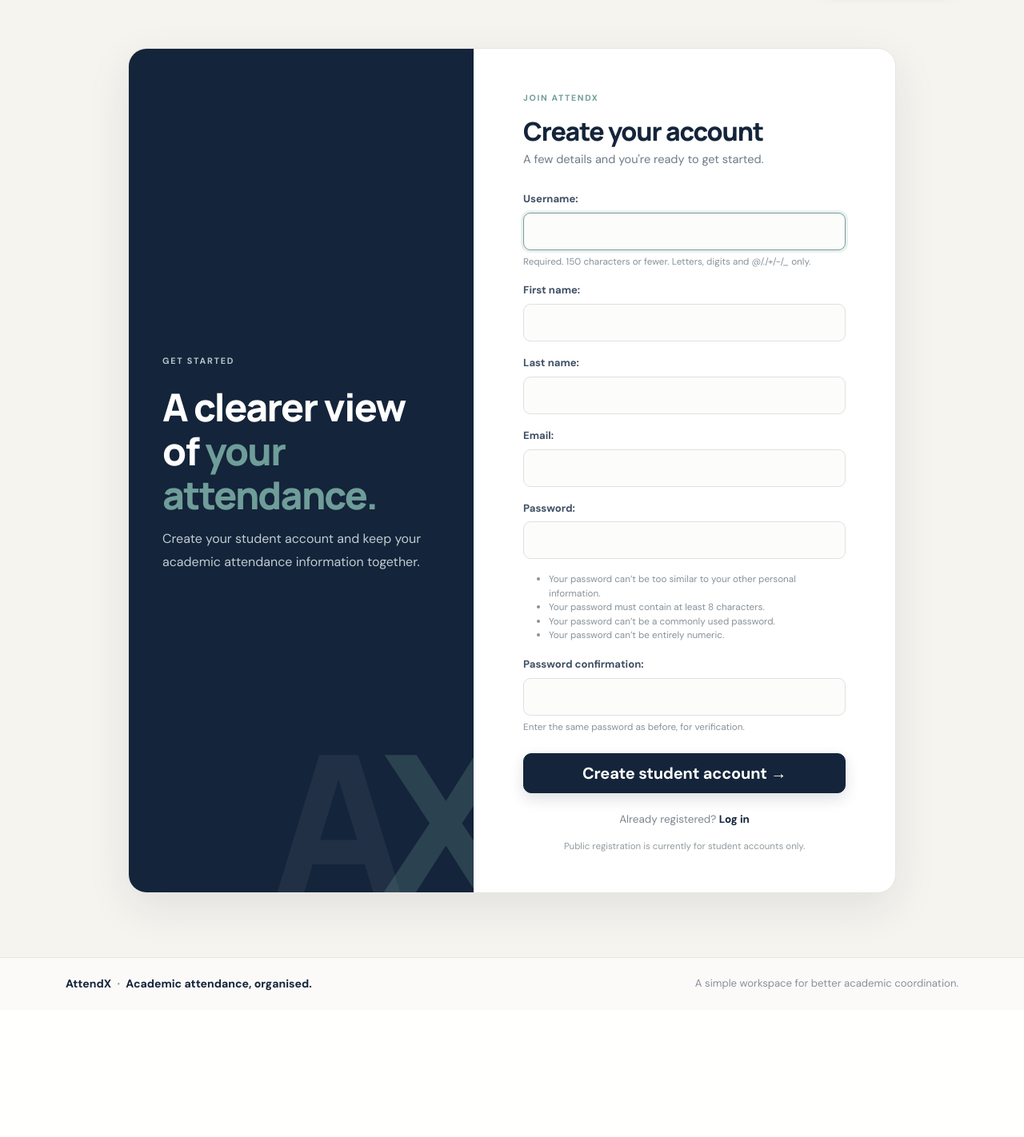
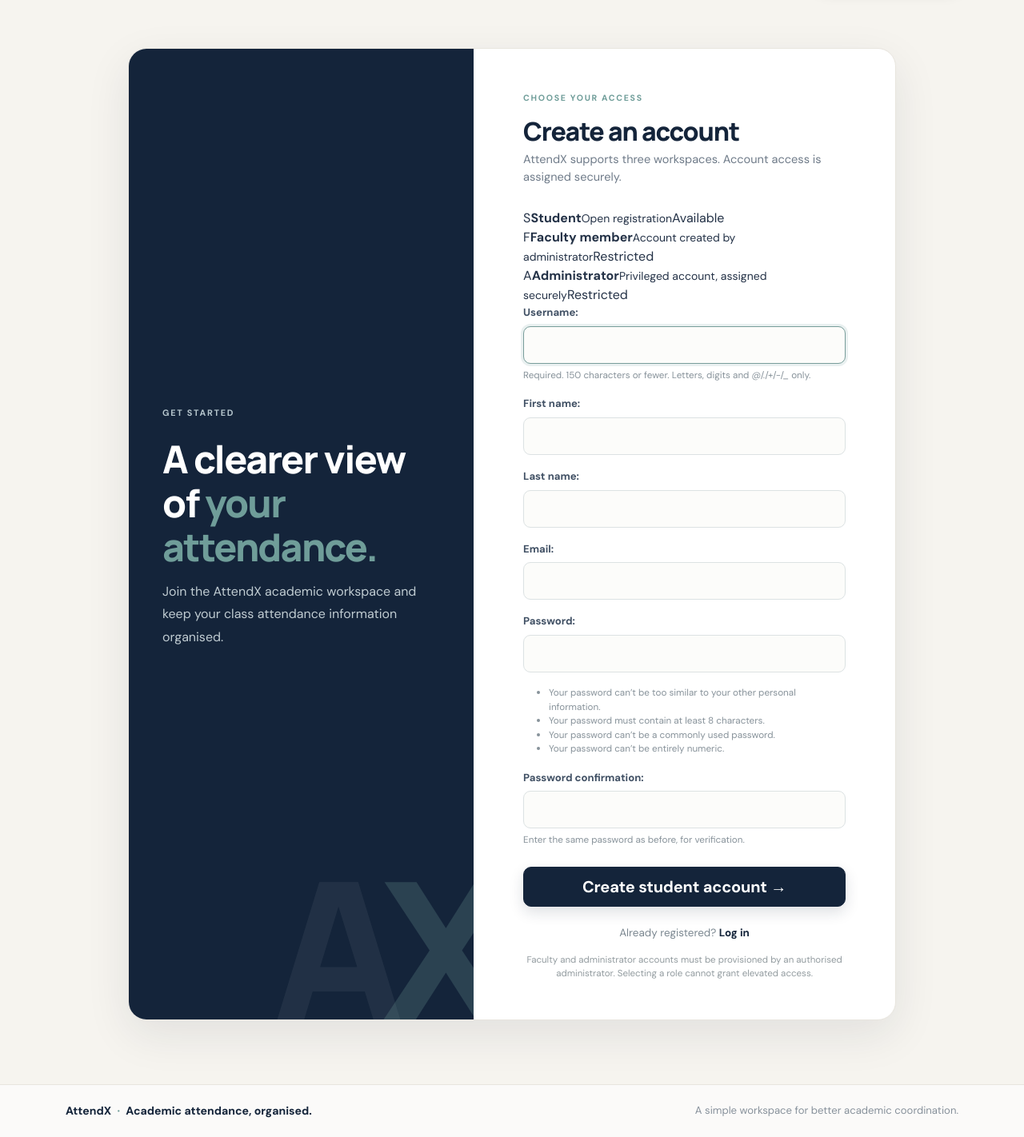
Before and after one commit to adityatiwari-git/AttendX, a Django app: page /accounts/register/ in a window 1280 px wide. Shown: the part 82-1504 px from the top of the page at 80% size. Before the commit the page ends 1321 px from the top, so only its background shows below. Run offline with Django 5.2, Linux system fonts and the light colour scheme.

Commit message:
Clarify student registration and protected faculty/admin access

```diff
--- a/templates/registration/register.html
+++ b/templates/registration/register.html
@@ -2,11 +2,16 @@
 {% block title %}Create account | AttendX{% endblock %}
 {% block content %}
 <section class="auth-layout">
-  <div class="auth-aside"><span class="eyebrow eyebrow-light">GET STARTED</span><h1>A clearer view of <span>your attendance.</span></h1><p>Create your student account and keep your academic attendance information together.</p><div class="auth-aside-mark">A<span>X</span></div></div>
-  <div class="auth-card"><span class="auth-kicker">JOIN ATTENDX</span><h2>Create your account</h2><p class="auth-subtitle">A few details and you're ready to get started.</p>
+  <div class="auth-aside"><span class="eyebrow eyebrow-light">GET STARTED</span><h1>A clearer view of <span>your attendance.</span></h1><p>Join the AttendX academic workspace and keep your class attendance information organised.</p><div class="auth-aside-mark">A<span>X</span></div></div>
+  <div class="auth-card"><span class="auth-kicker">CHOOSE YOUR ACCESS</span><h2>Create an account</h2><p class="auth-subtitle">AttendX supports three workspaces. Account access is assigned securely.</p>
+    <div class="role-choice-list">
+      <div class="role-choice active"><span class="role-choice-icon">S</span><span><strong>Student</strong><small>Open registration</small></span><span class="role-choice-tag">Available</span></div>
+      <div class="role-choice locked"><span class="role-choice-icon">F</span><span><strong>Faculty member</strong><small>Account created by administrator</small></span><span class="role-choice-tag">Restricted</span></div>
+      <div class="role-choice locked"><span class="role-choice-icon">A</span><span><strong>Administrator</strong><small>Privileged account, assigned securely</small></span><span class="role-choice-tag">Restricted</span></div>
+    </div>
     <form method="post" class="auth-form">{% csrf_token %}{{ form.as_p }}<button class="btn btn-navy btn-lg w-100" type="submit">Create student account <span aria-hidden="true">→</span></button></form>
     <p class="auth-switch">Already registered? <a href="{% url 'login' %}">Log in</a></p>
-    <p class="auth-footnote">Public registration is currently for student accounts only.</p>
+    <p class="auth-footnote">Faculty and administrator accounts must be provisioned by an authorised administrator. Selecting a role cannot grant elevated access.</p>
   </div>
 </section>
 {% endblock %}
```
